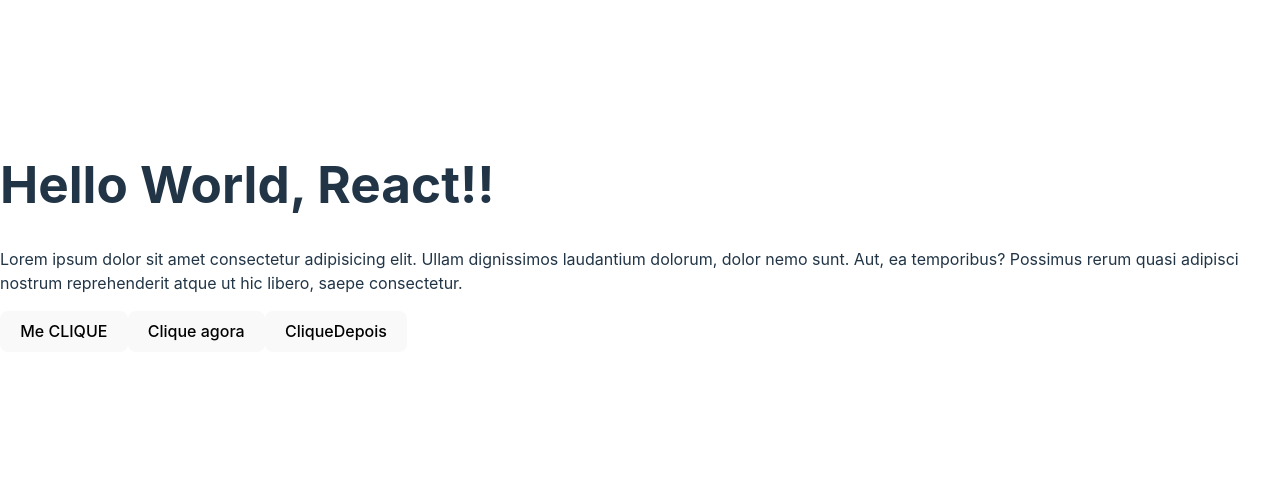
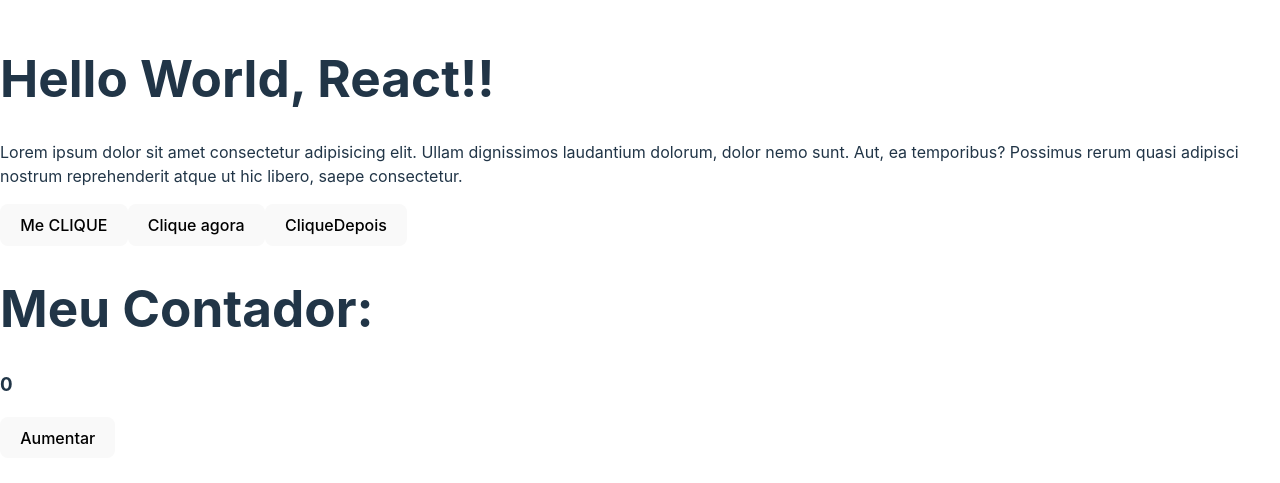
Before and after one commit to D-Franca-Almeida/LearningReact, a React (Vite) app in the folder MyFirstReact/: page / in a window 1280 px wide. Shown: the part 163-646 px from the top of the page. Built offline with nearby package versions, Linux system fonts and the light colour scheme.

Commit message:
Manipulando estados e eventos de um componente

```diff
--- a/MyFirstReact/src/App.jsx
+++ b/MyFirstReact/src/App.jsx
@@ -1,5 +1,6 @@
 import MyComponent from "./components/MyComponent"
 import MyNewComponentButton from "./components/MyNewComponentButton"
+import MyContador from "./components/MyContador"
 
 function App() {
 
@@ -13,6 +14,8 @@
       <MyNewComponentButton conteudo='Me CLIQUE'></MyNewComponentButton>
       <MyNewComponentButton conteudo='Clique agora'></MyNewComponentButton>
       <MyNewComponentButton conteudo='CliqueDepois'></MyNewComponentButton>
+      <br></br>
+      <MyContador></MyContador>
     </div>
   )
 }
--- /dev/null
+++ b/MyFirstReact/src/components/MyContador.jsx
@@ -0,0 +1,18 @@
+import { useState } from "react"
+
+export default function MyContador() {
+
+    const [contador, setContador]  =  useState(0)
+
+
+    function aumentar() {
+        setContador(contador + 1)
+    }
+    return (
+        <div>
+            <h1>Meu Contador: </h1>
+            <h3>{contador}</h3>
+            <button onClick={aumentar} >Aumentar</button>
+        </div>
+    )
+}
```
